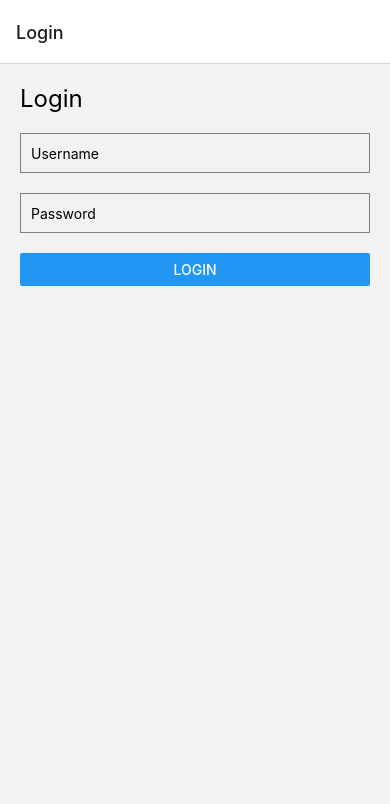
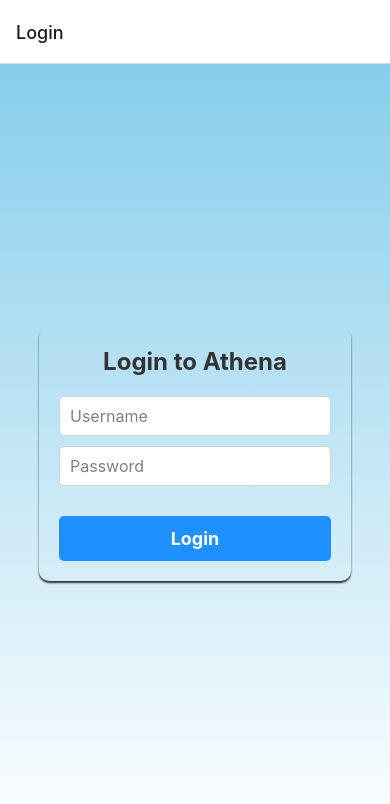
Before and after one commit to MartinNguyen03/IBM-AI-Pet, a React Native app in the folder mobileApp2/: screen /Login in a window 390 px wide. Shown: the top 804 px of the page. Built offline with nearby package versions, Linux system fonts and the light colour scheme.

Commit message:
design login

```diff
--- a/mobileApp2/components/LoginForm.js
+++ b/mobileApp2/components/LoginForm.js
@@ -1,7 +1,8 @@
 //ibm-ai-pet/mobileApp2/components/LoginForm.js
 import React, { useState, useCallback } from 'react';
-import { View, Text, TextInput, Button, StyleSheet, Alert } from 'react-native';
+import { View, Text, TextInput, Button, StyleSheet, Alert, ImageBackground, TouchableOpacity  } from 'react-native';
 import { useFocusEffect } from '@react-navigation/native';
+import { LinearGradient } from 'expo-linear-gradient';
 
 export default function LoginForm({ navigation }) {
   const [username, setUsername] = useState('');
@@ -40,13 +41,20 @@ export default function LoginForm({ navigation }) {
   );
 
   return (
+    <LinearGradient
+      colors={['#87CEEB', '#ffffff']}
+      style={styles.background}
+    >
       <View style={styles.container}>
-      <Text style={styles.title}>Login</Text>
+        <Text style={styles.title}>Login to Athena</Text>
+        <View style={styles.inputContainer}>
           <TextInput
             style={styles.input}
             placeholder="Username"
             value={username}
             onChangeText={setUsername}
+            placeholderTextColor="#808080"
+            autoCapitalize="none"
           />
           <TextInput
             style={styles.input}
@@ -54,32 +62,65 @@ export default function LoginForm({ navigation }) {
             value={password}
             onChangeText={setPassword}
             secureTextEntry
+            placeholderTextColor="#808080"
+            autoCapitalize="none"
           />
-      <Button title="Login" onPress={handleLogin} />
         </View>
+        <TouchableOpacity style={styles.button} onPress={handleLogin}>
+          <Text style={styles.buttonText}>Login</Text>
+        </TouchableOpacity>
+      </View>
+    </LinearGradient>
   );
 }
 
 const styles = StyleSheet.create({
+  background: {
+    flex: 1,
+    justifyContent: 'center',
+    alignItems: 'center',
+  },
   container: {
+    backgroundColor: 'transparent',
     padding: 20,
+    borderRadius: 10,
+    width: '80%',
+    shadowColor: '#000',
+    shadowOffset: { width: 0, height: 2 },
+    shadowOpacity: 0.8,
+    shadowRadius: 2,
+    elevation: 5,
   },
   title: {
     fontSize: 24,
+    fontWeight: 'bold',
+    marginBottom: 20,
+    textAlign: 'center',
+    color: '#333333',
+  },
+  inputContainer: {
     marginBottom: 20,
   },
   input: {
     height: 40,
-    borderColor: 'gray',
+    borderColor: '#d3d3d3',
     borderWidth: 1,
-    marginBottom: 20,
+    borderRadius: 5,
     paddingHorizontal: 10,
+    marginBottom: 10,
+    fontSize: 16,
+    backgroundColor: '#ffffff',
+  },
+  button: {
+    backgroundColor: '#1e90ff',
+    paddingVertical: 12,
+    borderRadius: 5,
+    alignItems: 'center',
+  },
+  buttonText: {
+    color: '#ffffff',
+    textAlign: 'center',
+    fontSize: 18,
+    fontWeight: 'bold',
   },
 });
-
-
-
-
-
-//ai
-//pet
```
Lines whose indentation alone changed are shown as unchanged.
